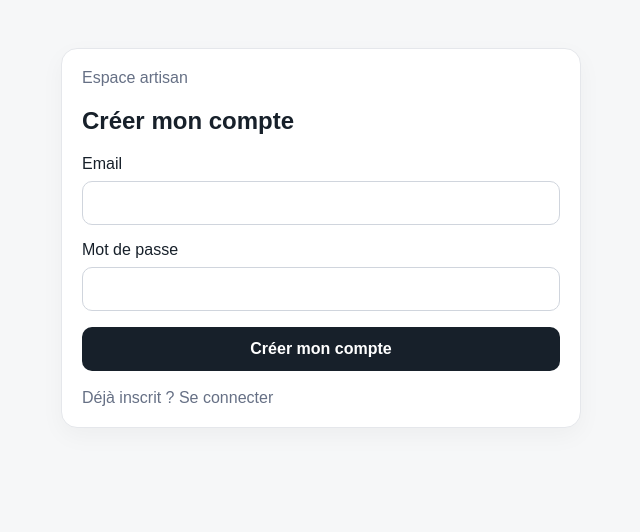
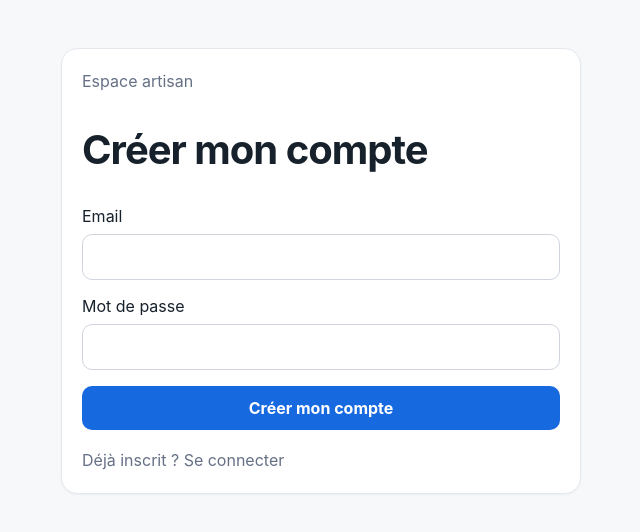
Before and after one commit to ludodulac/DROP-Service, a Next.js app: page /signup in a window 1280 px wide. Shown: the top 532 px of the page, without its empty margins (319-959 px from the left). Built offline with nearby package versions, Linux system fonts and the light colour scheme; no server answers.

Commit message:
Establish professional SaaS design system

```diff
--- a/src/app/globals.css
+++ b/src/app/globals.css
@@ -1,59 +1,118 @@
 :root {
   color-scheme: light;
-  font-family: Arial, Helvetica, sans-serif;
-  background: #f6f7f8;
-  color: #17202a;
+  --bg: #f7f8fa;
+  --surface: #ffffff;
+  --surface-subtle: #f9fafb;
+  --text: #17212b;
+  --text-muted: #667085;
+  --border: #e4e7ec;
+  --border-strong: #cfd5dd;
+  --brand: #1769e0;
+  --brand-hover: #1257bc;
+  --brand-soft: #eef5ff;
+  --success: #16835b;
+  --success-soft: #ecfdf3;
+  --warning: #b7791f;
+  --warning-soft: #fffaeb;
+  --danger: #c9362b;
+  --danger-soft: #fff1f0;
+  --focus: rgba(23, 105, 224, 0.22);
+  --radius-sm: 8px;
+  --radius-md: 12px;
+  --radius-lg: 16px;
+  --shadow-sm: 0 1px 2px rgba(16, 24, 40, 0.04);
+  --shadow-md: 0 8px 24px rgba(16, 24, 40, 0.06);
+  font-family: Inter, ui-sans-serif, -apple-system, BlinkMacSystemFont, "Segoe UI", Roboto, Helvetica, Arial, sans-serif;
+  background: var(--bg);
+  color: var(--text);
 }
 
-* {
-  box-sizing: border-box;
-}
+* { box-sizing: border-box; }
+html { -webkit-font-smoothing: antialiased; text-rendering: optimizeLegibility; }
+body { margin: 0; min-height: 100vh; background: var(--bg); color: var(--text); }
+a { color: inherit; text-decoration: none; }
+button, input, textarea, select { font: inherit; }
+button, a, input, textarea, select { -webkit-tap-highlight-color: transparent; }
 
-body {
-  margin: 0;
-  min-height: 100vh;
-  background: #f6f7f8;
-}
+main { width: min(1120px, calc(100% - 32px)); margin: 0 auto; }
 
-a {
-  color: inherit;
-  text-decoration: none;
-}
-
-button,
-input,
-textarea,
-select {
-  font: inherit;
-}
-
-main {
-  width: min(1100px, calc(100% - 32px));
-  margin: 0 auto;
-}
+h1, h2, h3 { color: var(--text); letter-spacing: -0.025em; }
+h1 { font-size: clamp(30px, 4vw, 40px); line-height: 1.12; }
+h2 { font-size: 24px; line-height: 1.25; }
+p { line-height: 1.6; }
 
 .card {
-  background: white;
-  border: 1px solid #e5e7eb;
-  border-radius: 16px;
+  background: var(--surface);
+  border: 1px solid var(--border);
+  border-radius: var(--radius-lg);
   padding: 20px;
-  box-shadow: 0 8px 24px rgba(0, 0, 0, 0.04);
+  box-shadow: var(--shadow-sm);
 }
 
 .button {
   display: inline-flex;
   align-items: center;
   justify-content: center;
+  gap: 8px;
   min-height: 44px;
-  padding: 0 18px;
-  border: 0;
+  padding: 0 16px;
+  border: 1px solid transparent;
   border-radius: 10px;
-  background: #17202a;
-  color: white;
-  font-weight: 700;
+  background: var(--brand);
+  color: #fff;
+  font-weight: 650;
+  line-height: 1;
   cursor: pointer;
+  transition: background-color 140ms ease, border-color 140ms ease, box-shadow 140ms ease, transform 80ms ease;
 }
+.button:hover { background: var(--brand-hover); }
+.button:active { transform: translateY(1px); }
+.button:focus-visible { outline: none; box-shadow: 0 0 0 4px var(--focus); }
+.button:disabled { opacity: .52; cursor: not-allowed; transform: none; }
 
-.muted {
-  color: #667085;
+.button-secondary {
+  background: var(--surface);
+  color: var(--text);
+  border-color: var(--border-strong);
+  box-shadow: var(--shadow-sm);
 }
+.button-secondary:hover { background: var(--surface-subtle); }
+
+.field-label { display: grid; gap: 7px; color: #344054; font-size: 14px; font-weight: 600; }
+.field-help { color: var(--text-muted); font-size: 13px; font-weight: 400; line-height: 1.45; }
+.field {
+  width: 100%;
+  min-height: 44px;
+  padding: 10px 12px;
+  border: 1px solid var(--border-strong);
+  border-radius: 10px;
+  background: var(--surface);
+  color: var(--text);
+  outline: none;
+  transition: border-color 140ms ease, box-shadow 140ms ease;
+}
+textarea.field { min-height: 120px; resize: vertical; line-height: 1.5; }
+.field::placeholder { color: #98a2b3; }
+.field:hover { border-color: #98a2b3; }
+.field:focus { border-color: var(--brand); box-shadow: 0 0 0 4px var(--focus); }
+
+.muted { color: var(--text-muted); }
+.eyebrow { margin: 0; color: var(--brand); font-size: 13px; font-weight: 700; letter-spacing: .04em; text-transform: uppercase; }
+.badge { display: inline-flex; align-items: center; min-height: 26px; padding: 0 9px; border-radius: 999px; font-size: 12px; font-weight: 650; background: #f2f4f7; color: #475467; }
+.badge-success { background: var(--success-soft); color: var(--success); }
+.badge-warning { background: var(--warning-soft); color: var(--warning); }
+.badge-danger { background: var(--danger-soft); color: var(--danger); }
+
+.form-grid { display: grid; gap: 18px; }
+.form-section { display: grid; gap: 16px; padding-top: 6px; }
+.form-section + .form-section { margin-top: 6px; padding-top: 22px; border-top: 1px solid var(--border); }
+.form-section-title { margin: 0; font-size: 16px; letter-spacing: -0.01em; }
+.alert-error { margin: 0; padding: 12px 14px; border: 1px solid #f6c7c3; border-radius: 10px; background: var(--danger-soft); color: #9f2d25; font-size: 14px; }
+.alert-success { padding: 18px; border: 1px solid #b7e4d1; border-radius: 12px; background: var(--success-soft); color: #115c40; }
+
+@media (max-width: 640px) {
+  main { width: min(100% - 24px, 1120px); }
+  .card { border-radius: 14px; padding: 16px; }
+  h1 { font-size: 30px; }
+  .button { width: 100%; min-height: 48px; }
+}
```
